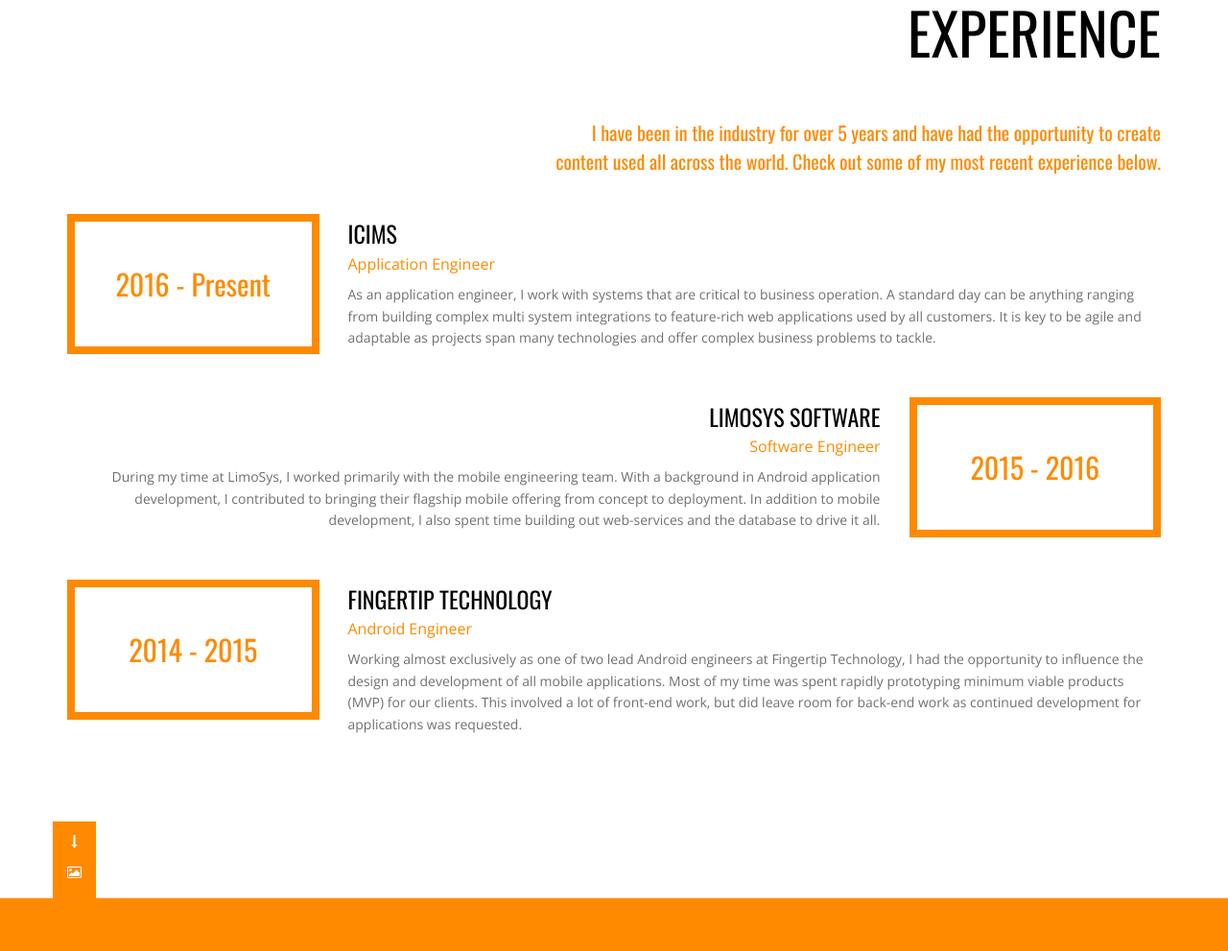
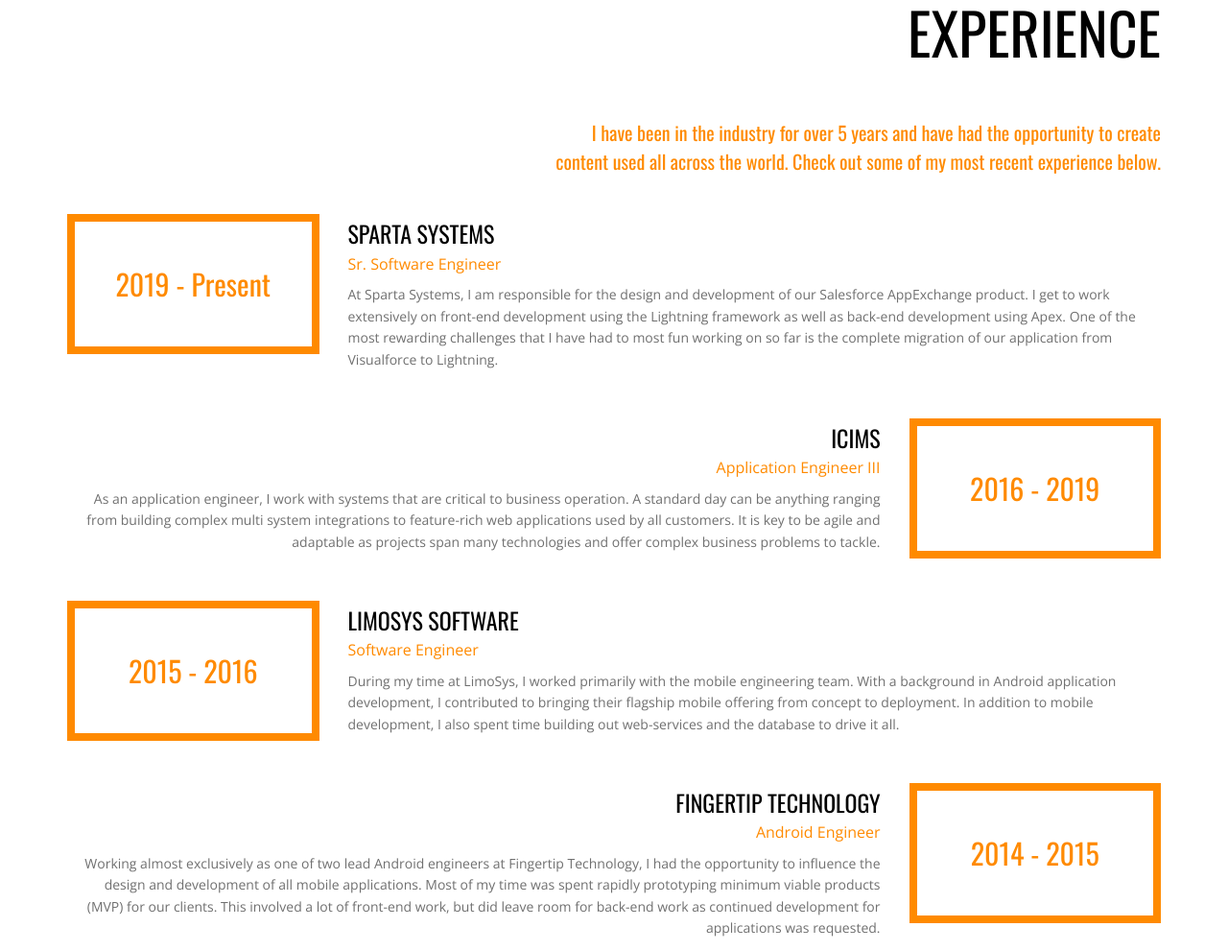
Before and after one commit to SCuvanov/PersonalWebsite, a plain HTML site: page index.html in a window 1280 px wide. Shown: the part 2729-3720 px from the top of the page at 96% size. Drawn offline with nearby package versions, Linux system fonts and the light colour scheme.

Commit message:
Adding new job information

```diff
--- a/index.html
+++ b/index.html
@@ -407,14 +407,27 @@
                 <div class="row">
                     <div class="col-xs-12">
                         <div class="experience-content-wrap">
-                            <div class="experience-item row mb40">
+							<div class="experience-item row mb40">
                                 <div class="col-md-3 col-sm-3">
-                                    <div class="duration">2016 - Present</div>
+                                    <div class="duration">2019 - Present</div>
                                 </div>
                                 <div class="col-md-9 col-sm-9">
                                     <div class="content">
+                                        <h4 class="title">Sparta Systems</h4>
+                                        <p class="designation">Sr. Software Engineer</p>
+                                        <p>At Sparta Systems, I am responsible for the design and development of our Salesforce AppExchange product.
+										I get to work extensively on front-end development using the Lightning framework as well as back-end development using Apex.
+										One of the most rewarding challenges that I have had to most fun working on so far is the complete migration of our application from Visualforce to Lightning.
+                                        </p>
+                                    </div>
+                                </div>
+                            </div>
+                            <!--/.experience-item-->
+                            <div class="experience-item row mb40">
+                                <div class="col-md-9 col-sm-9">
+                                    <div class="content text-right">
                                         <h4 class="title">iCIMS</h4>
-                                        <p class="designation">Application Engineer</p>
+                                        <p class="designation">Application Engineer III</p>
                                         <p>As an application engineer, I work with systems that are critical to
                                             business operation.
                                             A standard day can be anything ranging from building complex multi system
@@ -424,11 +437,17 @@
                                         </p>
                                     </div>
                                 </div>
+								<div class="col-md-3 col-sm-3">
+                                    <div class="duration">2016 - 2019</div>
+                                </div>
                             </div>
                             <!--/.experience-item-->
                             <div class="experience-item row mb40">
+								<div class="col-md-3 col-sm-3">
+                                    <div class="duration">2015 - 2016</div>
+                                </div>
                                 <div class="col-md-9 col-sm-9">
-                                    <div class="content text-right">
+                                    <div class="content">
                                         <h4 class="title">LimoSys Software</h4>
                                         <p class="designation">Software Engineer</p>
                                         <p>During my time at LimoSys, I worked primarily with the mobile engineering
@@ -440,17 +459,11 @@
                                         </p>
                                     </div>
                                 </div>
-                                <div class="col-md-3 col-sm-3">
-                                    <div class="duration">2015 - 2016</div>
-                                </div>
                             </div>
                             <!--/.experience-item-->
                             <div class="experience-item row mb40">
-                                <div class="col-md-3 col-sm-3">
-                                    <div class="duration">2014 - 2015</div>
-                                </div>
                                 <div class="col-md-9 col-sm-9">
-                                    <div class="content">
+                                    <div class="content text-right">
                                         <h4 class="title">Fingertip Technology</h4>
                                         <p class="designation">Android Engineer</p>
                                         <p>Working almost exclusively as one of two lead Android engineers at Fingertip
@@ -463,6 +476,9 @@
                                         </p>
                                     </div>
                                 </div>
+								<div class="col-md-3 col-sm-3">
+                                    <div class="duration">2014 - 2015</div>
+                                </div>
                             </div>
                             <!--/.experience-item-->
                         </div>
@@ -471,7 +487,6 @@
                     <!--/.col-->
                 </div>
                 <!--/.row-->
-
             </div>
             <!--/.container-->
         </div>
```
